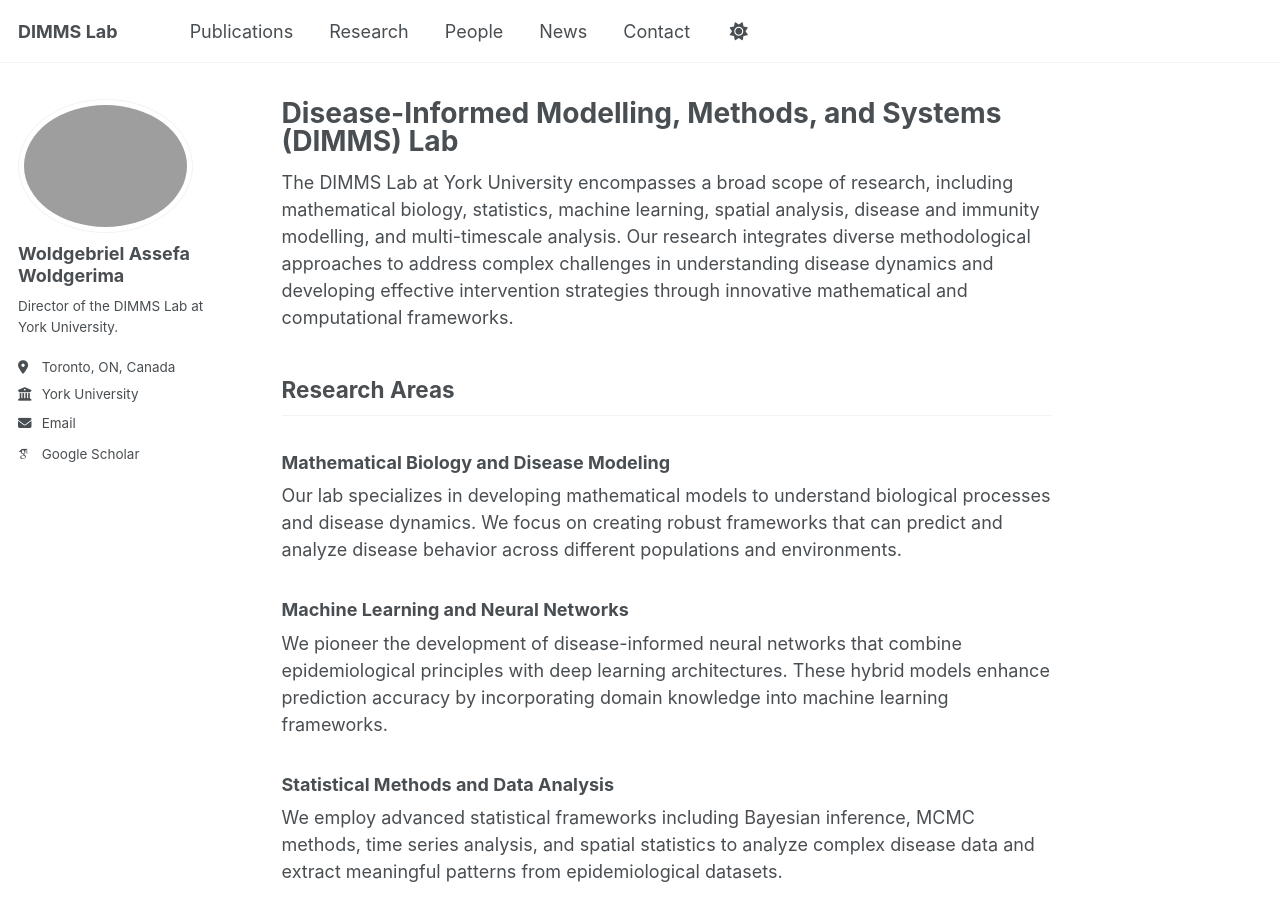
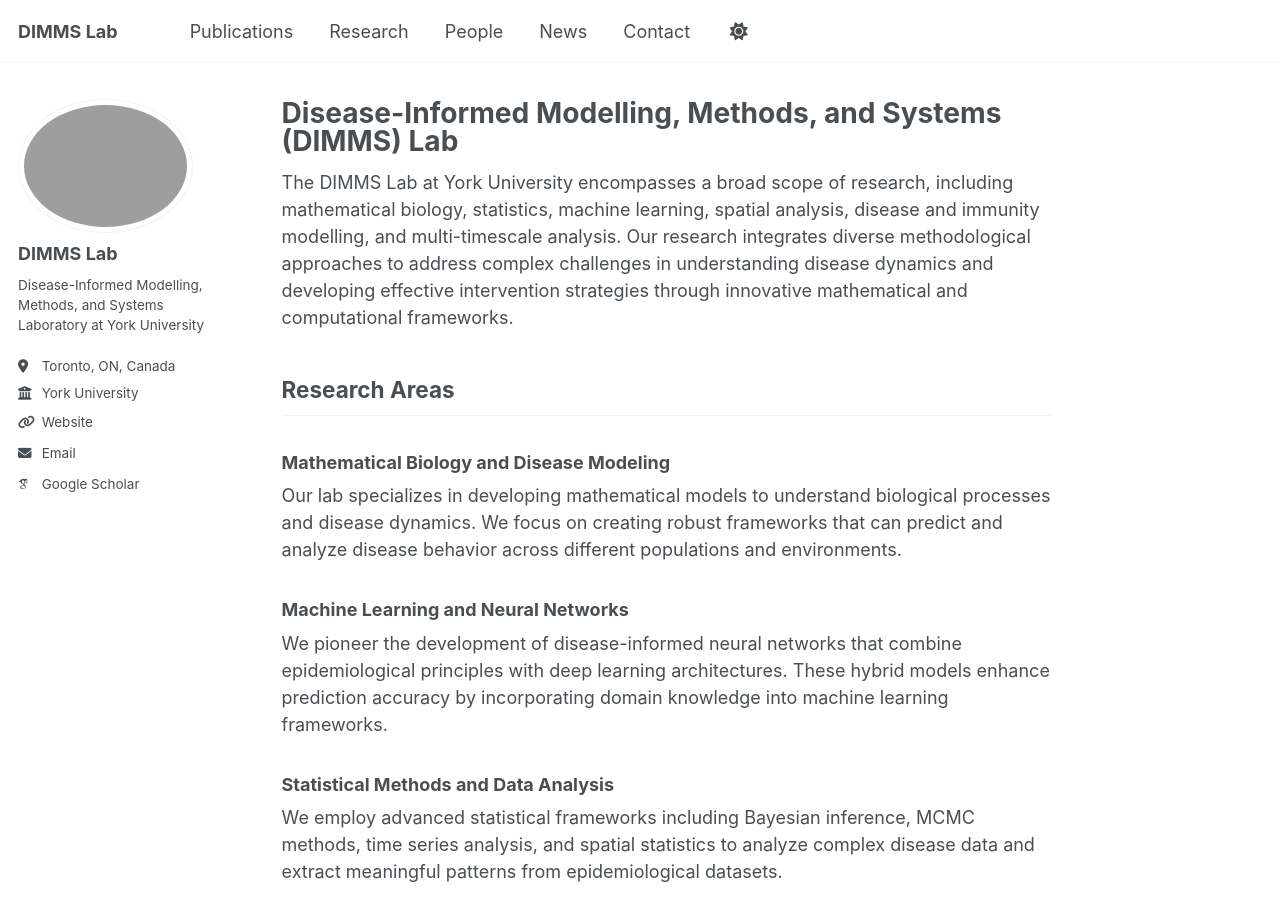
Before and after one commit to dimms-lab/dimms-lab.github.io, a Jekyll site: the page built from _pages/about.md, in a window 1280 px wide and 900 px high. Built offline with Jekyll 4.4.1, drawn with Linux system fonts in a browser that asks for light colours; some web fonts are replaced; a script that is not in the unit is left out.

Commit message:
Update _config.yml

```diff
--- a/_config.yml
+++ b/_config.yml
@@ -21,16 +21,43 @@ repository               : "dimms-lab/dimms-lab.github.io"
 # Site Author - The following control what appear as part of the author content on the side bar.
 #               If a field is blank the icon and link will not appear, otherwise it will be shown.
 #               Additional customization can be done by editing /_includes/author-profile.html
+
 author:
-  # Biographic information
-  # avatar           : "profile.png"
-  name             : "Woldgebriel Assefa Woldgerima"
-  pronouns         : # example: "she/her"
-  bio              : "Director of the DIMMS Lab at York University."
+  name             : "DIMMS Lab"
+  avatar           : "/images/dimms-logo.svg"
+  bio              : "Disease-Informed Modelling, Methods, and Systems Laboratory at York University"
   location         : "Toronto, ON, Canada"
   employer         : "York University"
-  #url              : "https://dimms-lab.github.io"
+  pubmed           :
+  googlescholar    : "https://scholar.google.ca/citations?user=QjS_7EgAAAAJ&hl=en&oi=sra"
   email            : "wassefaw@yorku.ca"
+  uri              : "https://www.yorku.ca/professor/waw/disease-informed-modelling-methods-and-systems-dimms-lab/"
+  researchgate     :
+  bitbucket        :
+  codepen          :
+  dribbble         :
+  flickr           :
+  facebook         :
+  foursquare       :
+  github           :
+  google_plus      :
+  keybase          :
+  instagram        :
+  impactstory      :
+  lastfm           :
+  linkedin         :
+  orcid            :
+  pinterest        :
+  soundcloud       :
+  stackoverflow    :
+  steam            :
+  tumblr           :
+  twitter          :
+  vine             :
+  weibo            :
+  xing             :
+  youtube          :
+  wikipedia        :
 
   # Academic websites
   academia         : # URL
```
